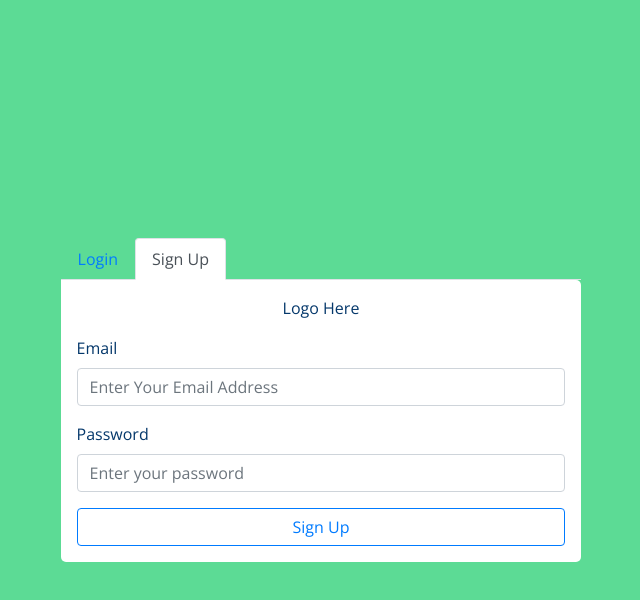
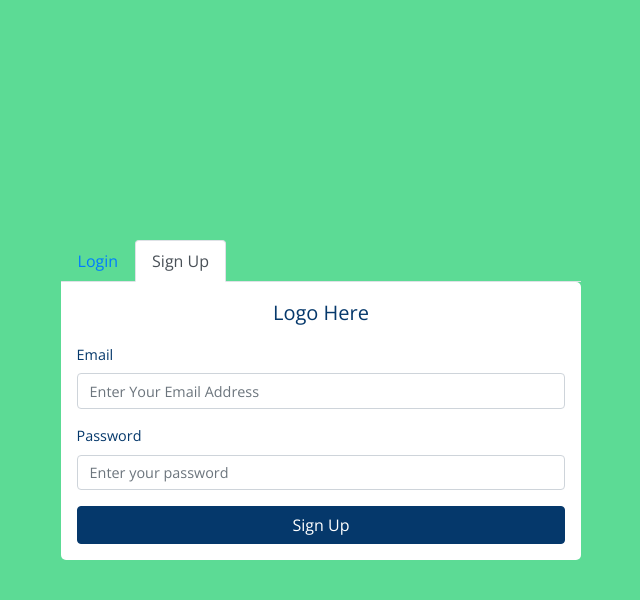
Before and after one commit to varun761/vue, a Vue app: page /login in a window 1280 px wide. Both pictures are taken after a click on the tab "Sign Up". Shown: the top 600 px of the page, without its empty margins (319-959 px from the left). Built offline with nearby package versions, Linux system fonts and the light colour scheme; no server answers.

Commit message:
Added alert for error
Alert added to the sign up form component

```diff
--- a/src/views/forms/SignUpForm.vue
+++ b/src/views/forms/SignUpForm.vue
@@ -14,8 +14,9 @@
           :show="invalid"
           variant="danger"
           dismissible
+          @dismissed="resetInvalid"
         >
-          Email or password is incorrect.
+          {{ error }}
         </b-alert>
       </b-col>
     </b-row>
@@ -59,6 +60,7 @@
           block
           variant="outline-primary"
           :disabled="submit"
+          class="submitBtn"
           @click="handleClick"
         >
           Sign Up
@@ -80,7 +82,8 @@ export default {
       password: null,
       cpass: null,
       submit: false,
-      invalid: false
+      invalid: false,
+      error: null
     };
   },
   validations: {
@@ -96,22 +99,44 @@ export default {
     },
   },
   methods: {
+    reset () {
+      this.resetInvalid()
+      this.$v.email.$model = null
+      this.$v.password.$model = null
+      this.$v.$reset()
+    },
+    resetInvalid () {
+      this.invalid = false
+      this.error = null
+    },
     handleClick () {
-      this.invalid = false
+      this.resetInvalid()
       this.submit = true
       this.$v.$touch()
       if (this.$v.$invalid) {
         this.submit = false
         return false
       }
+      const self = this
+      // Signup new user
       Firebase.auth().createUserWithEmailAndPassword(this.$v.email.$model, this.$v.password.$model)
         .then((userCredential) => {
-          console.log(userCredential)
-          this.$emit('valid', userCredential)
+          const { user } = userCredential
+          // Send email verification to new user on success signup
+          user.sendEmailVerification().then(function() {
+            /*
+            * Emit event for verification email sent
+            */
+            self.$emit('valid', {
+              email: self.$v.email.$model,
+              password: self.$v.password.$model
+            })
+          }).catch(function(e) {
+            console.log(e)
+          });
         })
         .catch((e) => {
-          const { response } = e
-          console.log(response)
+          this.error = e.message
           this.invalid = true
           this.$emit('invalid')
         })
@@ -121,5 +146,32 @@ export default {
 };
 </script>
 
-<style>
+<style lang="scss">
+@import '../../assets/scss/variables';
+.LogoText {
+  font-size: 1.25rem;
+}
+.SignUpForm {
+  font-weight: 100;
+  input {
+    font-weight: 100;
+    font-size: 0.9rem;
+  }
+  label {
+    font-size: 0.9rem;
+  }
+  .submitBtn {
+    background: $top-navbar-link-color;
+    border-color: $top-navbar-link-color;
+    color: $white;
+    &:hover {
+      background: $top-navbar-link-color;
+      border-color: $top-navbar-link-color;
+      color: $white;
+    }
+  }
+  .alert-danger {
+    font-size: 0.9rem;
+  }
+}
 </style>
```
